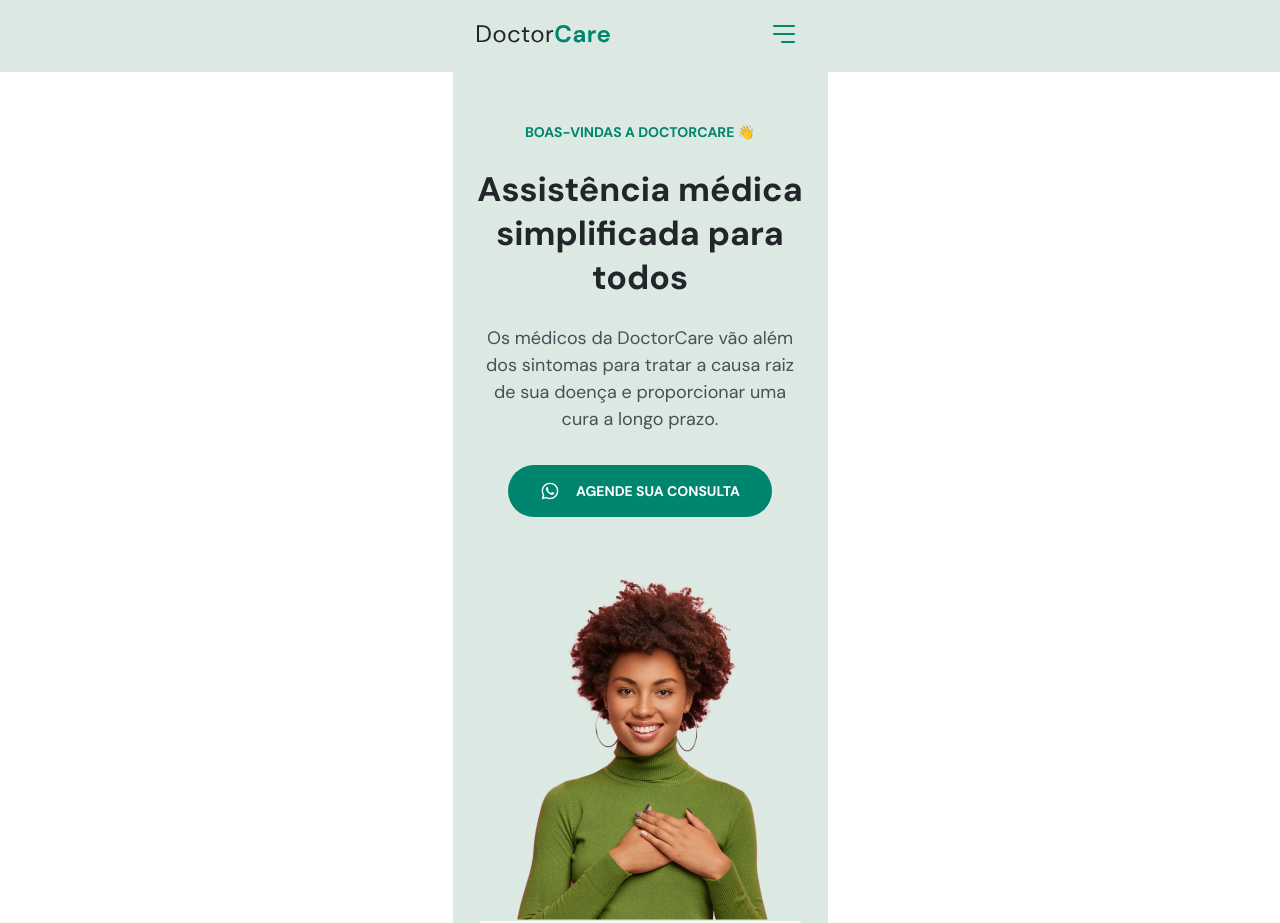
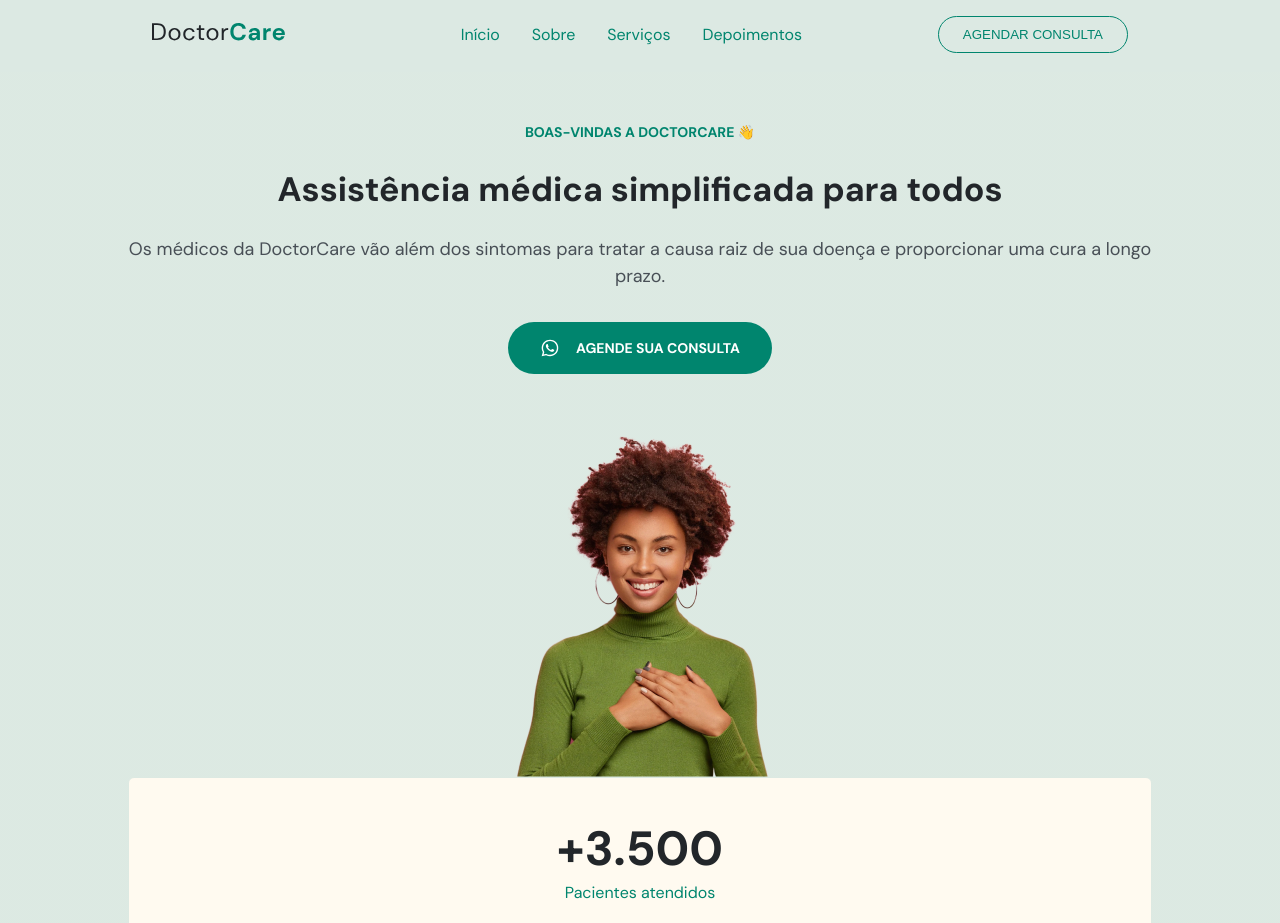
Before and after one commit to GregorioFornetti/Projeto_NLW-origin, a plain HTML site: page index.html in a window 1280 px wide. Shown: the top 923 px of the page. Drawn offline with nearby package versions, Linux system fonts and the light colour scheme.

Commit message:
nav desktop dia 5

```diff
--- a/index.html
+++ b/index.html
@@ -14,9 +14,9 @@
     <script src="index.js"></script>
 </head>
 <body>
-    <header>
+    <header id="main-header">
         <nav id="main-nav">
-            <header>
+            <header class="wrapper">
                 <a href="#">
                     <svg class="logo" width="133" height="18" viewBox="0 0 133 18" fill="none" xmlns="http://www.w3.org/2000/svg">
                         <path d="M0 17.088V0.287999H5.16C8.12 0.287999 10.296 1.04 11.688 2.544C13.096 4.048 13.8 6.112 13.8 8.736C13.8 11.312 13.096 13.352 11.688 14.856C10.296 16.344 8.12 17.088 5.16 17.088H0ZM2.016 15.408H5.112C6.744 15.408 8.04 15.144 9 14.616C9.976 14.072 10.672 13.304 11.088 12.312C11.504 11.304 11.712 10.112 11.712 8.736C11.712 7.328 11.504 6.12 11.088 5.112C10.672 4.104 9.976 3.328 9 2.784C8.04 2.24 6.744 1.968 5.112 1.968H2.016V15.408Z" fill="#212529"/>
@@ -47,26 +47,43 @@
                         </svg>
                     </button>
                 </div>
+
+                <ul id="desktop-nav-list">
+                    <li>
+                        <a class="btn-inicio" href="#inicio-section">Início</a>
+                    </li>
+                    <li>
+                        <a class="btn-sobre" href="#">Sobre</a>
+                    </li>
+                    <li>
+                        <a class="btn-servicos" href="#servicos-section">Serviços</a>
+                    </li>
+                    <li>
+                        <a class="btn-depoimentos" href="#">Depoimentos</a>
+                    </li>
+                </ul>
+
+                <button id="desktop-agendar-btn" class="" href="#">Agendar consulta</button>
             </header>
+        </nav>
 
         <div class="mobile-menu-collapsed mobile-menu-start" id="mobile-menu">
             <ul class="nav-list">
                 <li>
-                        <a id="btn-inicio" href="#inicio-section">Início</a>
+                    <a class="btn-inicio" href="#inicio-section">Início</a>
                 </li>
                 <li>
-                        <a id="btn-sobre" href="#">Sobre</a>
+                    <a class="btn-sobre" href="#">Sobre</a>
                 </li>
                 <li>
-                        <a id="btn-servicos" href="#servicos-section">Serviços</a>
+                    <a class="btn-servicos" href="#servicos-section">Serviços</a>
                 </li>
                 <li>
-                        <a id="btn-depoimentos" href="#">Depoimentos</a>
-                    </li>
-                    <li>
-                        <button href="#">Agende sua consulta</button>
+                    <a class="btn-depoimentos" href="#">Depoimentos</a>
                 </li>
             </ul>
+
+            <button href="#">Agende sua consulta</button>
 
             <ul class="social-media-list">
                 <li>
@@ -95,13 +112,12 @@
                 </li>
             </ul>
         </div>
-
-        </nav>
     </header>
 
     <main>
         <div id="first-two-sections-div">
             <section id="inicio-section">
+                <div class="wrapper">
                     <h2 class="titulo-superior">Boas-vindas a doctorcare 👋</h2>
                     <h1>Assistência médica simplificada para todos</h1>
                     <p class="p-principal">
@@ -131,12 +147,13 @@
                             <p>Anos no mercado</p>
                         </div>
                     </div>
+                </div>
             </section>
 
             <section id="servicos-section">
+                <div class="wrapper">
                     <h3 class="titulo-superior">Serviços</h3>
                     <h2>Como podemos ajudá-lo a se sentir melhor?</h2>
-
                     <div class="cards-container">
                         <div class="card">
                             <svg width="24" height="24" viewBox="0 0 24 24" fill="none" xmlns="http://www.w3.org/2000/svg">
@@ -148,7 +165,6 @@
                                 Amet minim mollit non deserunt ullamco est sit aliqua dolor do amet sint. Velit officia consequat duis enim.
                             </p>
                         </div>
-
                         <div class="card">
                             <svg width="24" height="24" viewBox="0 0 24 24" fill="none" xmlns="http://www.w3.org/2000/svg">
                                 <circle cx="12" cy="12" r="12" fill="#DCE9E2"/>
@@ -159,7 +175,6 @@
                                 Amet minim mollit non deserunt ullamco est sit aliqua dolor do amet sint. Velit officia consequat duis enim.
                             </p>
                         </div>
-
                         <div class="card">
                             <svg width="24" height="24" viewBox="0 0 24 24" fill="none" xmlns="http://www.w3.org/2000/svg">
                                 <circle cx="12" cy="12" r="12" fill="#DCE9E2"/>
@@ -170,7 +185,6 @@
                                 Amet minim mollit non deserunt ullamco est sit aliqua dolor do amet sint. Velit officia consequat duis enim.
                             </p>
                         </div>
-
                         <div class="card">
                             <svg width="24" height="24" viewBox="0 0 24 24" fill="none" xmlns="http://www.w3.org/2000/svg">
                                 <circle cx="12" cy="12" r="12" fill="#DCE9E2"/>
@@ -181,7 +195,6 @@
                                 Amet minim mollit non deserunt ullamco est sit aliqua dolor do amet sint. Velit officia consequat duis enim.
                             </p>
                         </div>
-
                         <div class="card">
                             <svg width="24" height="24" viewBox="0 0 24 24" fill="none" xmlns="http://www.w3.org/2000/svg">
                                 <circle cx="12" cy="12" r="12" fill="#DCE9E2"/>
@@ -192,7 +205,6 @@
                                 Amet minim mollit non deserunt ullamco est sit aliqua dolor do amet sint. Velit officia consequat duis enim.
                             </p>
                         </div>
-
                         <div class="card">
                             <svg width="24" height="24" viewBox="0 0 24 24" fill="none" xmlns="http://www.w3.org/2000/svg">
                                 <circle cx="12" cy="12" r="12" fill="#DCE9E2"/>
@@ -204,24 +216,26 @@
                             </p>
                         </div>
                     </div>
+                </div>
             </section>
 
         </div>
 
         <section id="sobre-section">
+            <div class="wrapper">
                 <h3 class="titulo-superior">Sobre nós</h3>
                 <h2>Entenda quem somos e por que existimos</h2>
                 <p>
                     Amet minim mollit non deserunt ullamco est sit aliqua dolor do amet sint. Velit officia consequat duis enim. Amet minim mollit non deserunt ullamco est sit aliqua dolor do amet sint. Velit officia consequat duis enim. Amet minim mollit non deserunt ullamco est sit aliqua dolor do amet sint. Velit officia consequat duis enim. Amet minim mollit non deserunt ullamco est sit aliqua dolor do amet sint. Velit officia consequat duis enim. Amet minim mollit non deserunt ullamco est sit aliqua dolor do amet sint.
                 </p>
-
                 <img src="assets/sobre_pic.png" alt="mãe e filha com um médico ao lado">
+            </div>
 
         </section>
 
         <section id="contato-section">
+            <div class="wrapper">
                 <h2>Entre em contato com a gente!</h2>
-
                 <ul>
                     <li>
                         <svg width="24" height="24" viewBox="0 0 24 24" fill="none" xmlns="http://www.w3.org/2000/svg">
@@ -245,8 +259,8 @@
                     </svg>
                     Agende sua consulta
                 </a>
-
                 <img src="assets/contato_pic.png" alt="Homem negro de moletom usando o celular">
+            </div>
         </section>
     </main>
 
--- a/index.js
+++ b/index.js
@@ -1,6 +1,6 @@
 
 var menu_expanded = false
-var main_nav
+var main_header
 var btn_open
 var btn_close
 var mobile_menu
@@ -18,7 +18,7 @@ function closeMenuMobile() {
     mobile_menu.classList.add('mobile-menu-collapsed')
     mobile_menu.classList.remove('mobile-menu-expanded')
 
-    main_nav.classList.remove('nav-on-scroll')
+    main_header.classList.remove('nav-on-scroll')
     changeNavColorOnScroll()
 }
 
@@ -34,14 +34,14 @@ function openMenuMobile() {
     mobile_menu.classList.remove('mobile-menu-collapsed')
     mobile_menu.classList.add('mobile-menu-expanded')
 
-    main_nav.classList.add('nav-on-scroll')
+    main_header.classList.add('nav-on-scroll')
 }
 
 function changeNavColorOnScroll() {
     if (scrollY > 0 || menu_expanded) {
-        main_nav.classList.add('nav-on-scroll')
+        main_header.classList.add('nav-on-scroll')
     } else {
-        main_nav.classList.remove('nav-on-scroll')
+        main_header.classList.remove('nav-on-scroll')
     }
 }
 
@@ -55,7 +55,7 @@ function showBackToTopBtnOnScroll() {
 }
 
 document.addEventListener('DOMContentLoaded', () => {
-    main_nav = document.getElementById('main-nav')
+    main_header = document.getElementById('main-header')
     btn_open = document.getElementById('open-menu-btn')
     btn_close = document.getElementById('close-menu-btn')
     mobile_menu = document.getElementById('mobile-menu')
@@ -68,10 +68,10 @@ document.addEventListener('DOMContentLoaded', () => {
     btn_open.addEventListener('click', openMenuMobile)
 
     btn_close.addEventListener('click', closeMenuMobile)
-    document.getElementById('btn-inicio').addEventListener('click', closeMenuMobile)
-    document.getElementById('btn-sobre').addEventListener('click', closeMenuMobile)
-    document.getElementById('btn-servicos').addEventListener('click', closeMenuMobile)
-    document.getElementById('btn-depoimentos').addEventListener('click', closeMenuMobile)
+    mobile_menu.querySelector('.btn-inicio').addEventListener('click', closeMenuMobile)
+    mobile_menu.querySelector('.btn-sobre').addEventListener('click', closeMenuMobile)
+    mobile_menu.querySelector('.btn-servicos').addEventListener('click', closeMenuMobile)
+    mobile_menu.querySelector('.btn-depoimentos').addEventListener('click', closeMenuMobile)
 
     ScrollReveal({
         origin: 'right',
--- a/style.css
+++ b/style.css
@@ -41,7 +41,6 @@ img {
 }
 
 main {
-    max-width: var(--mobile-max-width);
     margin: auto;
 }
 
@@ -129,7 +128,7 @@ body.menu-expanded > :not(header) {
     visibility: hidden;
 }
 
-nav {
+body > header {
     background-color: var(--cor-primaria-fraca);
 
     position: fixed;
@@ -140,7 +139,7 @@ nav {
     z-index: 100;
 }
 
-nav button {
+header button {
     background: none;
     border: none;
     cursor: pointer;
@@ -148,10 +147,9 @@ nav button {
 }
 
 nav > header {
-    max-width: var(--mobile-max-width);
     height: 100%;
     margin: auto;
-    padding: 0px 2.4rem;
+    padding: 1.6rem 2.4rem 1.1rem 2.4rem;
 
     display: flex;
     align-items: center;
@@ -216,8 +214,9 @@ nav > header {
     text-decoration: none;
 }
 
-.nav-list button {
+#mobile-menu button {
     background-color: white;
+    display: block;
 
     border-radius: 4rem;
     padding: 16px 32px;
@@ -227,9 +226,10 @@ nav > header {
     line-height: 2.3rem;
     color: var(--cor-primaria);
     font-weight: 700;
+    margin: 4.8rem auto 8rem auto;
 }
 
-.nav-list button:hover {
+#mobile-menu button:hover {
     background-color: var(--cor-primaria);
     color: white;
 }
@@ -239,6 +239,14 @@ nav > header {
     justify-content: center;
     gap: 3.2rem;
     padding-left: 0;
+}
+
+#desktop-nav-list {
+    display: none;
+}
+
+#desktop-agendar-btn {
+    display: none;
 }
 
 /* ================ SECTION INICIO ================= */
@@ -338,7 +346,7 @@ nav > header {
     background-color: var(--cor-secundaria-beige);
 }
 
-#sobre-section > p {
+#sobre-section  p {
     margin-top: 2.4rem;
     margin-bottom: 6rem;
 }
@@ -349,7 +357,7 @@ nav > header {
     background-color: white;
 }
 
-#contato-section > ul {
+#contato-section ul {
     list-style-type: none;
 
     padding-left: 0;
@@ -426,3 +434,73 @@ footer .social-media-list {
     opacity: 1;
     visibility: visible;
 }
+
+/* ================ MUDANÇAS PARA DESKTOP ================== */
+@media (min-width: 1024px) {
+    .wrapper {
+        max-width: 102.4rem;
+    }
+
+    /* ============= BARRA DE NAVEGAÇÃO =================== */
+    #mobile-menu .social-media-list,
+    nav .toggle-buttons {
+        display: none;
+    }
+
+    #mobile-menu {
+        visibility: visible;
+        background-color: transparent;
+        animation: none;
+        height: auto;
+        transform: none;
+    }
+
+    .nav-list {
+        align-items: center;
+        flex-direction: row;
+        gap: 4.8rem;
+
+        padding-top: 6rem;
+        padding-left: 0;
+        margin-bottom: 8rem;
+        padding: 0;
+    }
+
+    #mobile-menu {
+        display: none;
+    }
+
+    #desktop-nav-list {
+        display: flex;
+        gap: 3.2rem;
+    }
+
+    #desktop-nav-list a {
+        text-decoration: none;
+        font-size: 1.6rem;
+        color: var(--cor-primaria);
+        line-height: 2.1rem;
+    }
+
+    .nav-on-scroll #desktop-nav-list a {
+        color: var(--cor-primaria-fraca-02);
+    }
+
+    #desktop-agendar-btn {
+        border: 1px solid var(--cor-primaria);
+        border-radius: 4rem;
+        padding: 1rem 2.4rem;
+
+        color: var(--cor-primaria);
+        text-transform: uppercase;
+    }
+
+    .nav-on-scroll #desktop-agendar-btn {
+        border-color: white;
+        color: white;
+    }
+
+    #desktop-agendar-btn {
+        display: block;
+    }
+}
```
Lines whose indentation alone changed are shown as unchanged.
